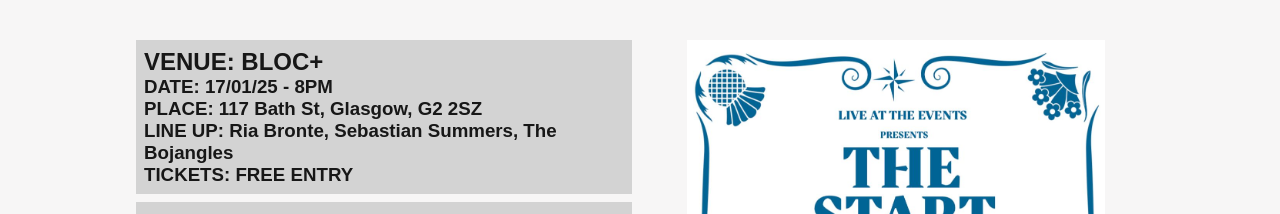
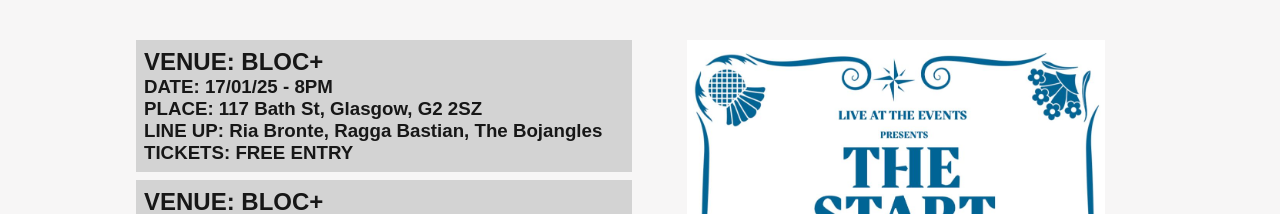
Before and after one commit to Mik20393/the-bojangles-web-app, a Next.js app: page / in a window 1280 px wide. Shown: the part 1600-1814 px from the top of the page. Built offline with nearby package versions, Linux system fonts and the light colour scheme.

Commit message:
Updatin line up

```diff
--- a/src/components/tourSection.js
+++ b/src/components/tourSection.js
@@ -15,7 +15,7 @@ export default function TourSection() {
                             venu="BLOC+"
                             date="17/01/25 - 8PM"
                             place="117 Bath St, Glasgow, G2 2SZ"
-                            lineUp="Ria Bronte, Sebastian Summers, The Bojangles"
+                            lineUp="Ria Bronte, Ragga Bastian, The Bojangles"
                             tickets="FREE ENTRY"
                         />
                     </div>
```
